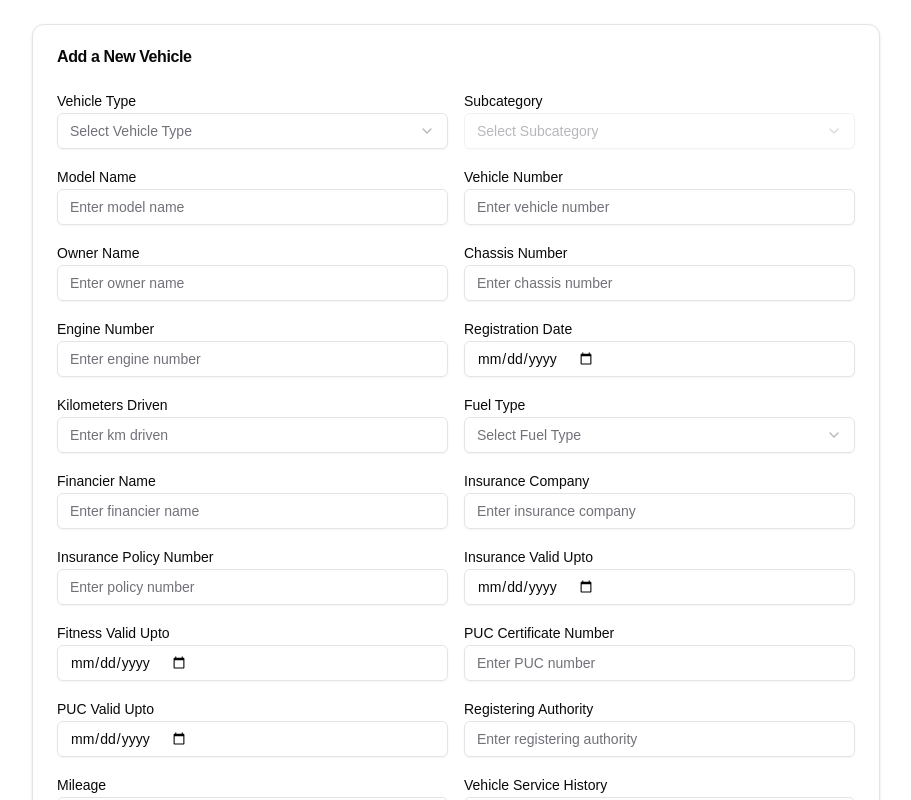
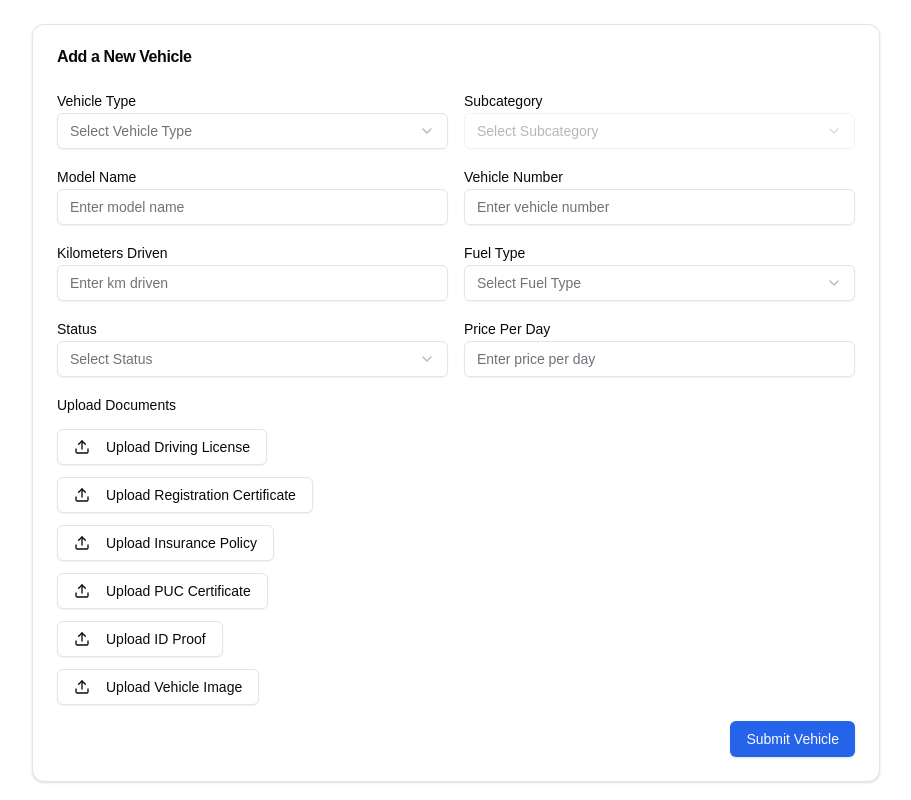
Before and after one commit to JagratArora1/RentAVehicleFrontend, a Next.js app: page /admin/add-vehicle in a window 1280 px wide. Shown: the top 800 px of the page, without its empty margins (184-1095 px from the left). Built offline with nearby package versions, Linux system fonts and the light colour scheme; sample sign-in values are in the browser's storage.

Commit message:
Errors Fixed

```diff
--- a/app/admin/add-vehicle/page.tsx
+++ b/app/admin/add-vehicle/page.tsx
@@ -6,7 +6,7 @@ import { Input } from "@/components/ui/input";
 import { Button } from "@/components/ui/button";
 import { Select, SelectContent, SelectItem, SelectTrigger, SelectValue } from "@/components/ui/select";
 import { Label } from "@/components/ui/label";
-import { Textarea } from "@/components/ui/textarea";
+// import { Textarea } from "@/components/ui/textarea";
 import { Upload } from "lucide-react";
 import { motion } from "framer-motion";
 
@@ -17,7 +17,17 @@ export default function AddVehiclePage() {
 
   const twoWheelerOptions = ["E-Scooty", "Scooty", "Sports Bike", "Bike"];
   const fourWheelerOptions = ["Sedan", "XUV", "Hatchback", "Premium"];
+  const [files, setFiles] = useState<{ [key: string]: File | null }>({});
 
+  const handleFileChange = (event: React.ChangeEvent<HTMLInputElement>, doc: string) => {
+    const selectedFile = event.target.files?.[0]; // Safe access with optional chaining
+    if (selectedFile) {
+      setFiles((prevFiles) => ({
+        ...prevFiles,
+        [doc]: selectedFile,
+      }));
+    }
+  };
   return (
     <motion.div
       className="max-w-4xl mx-auto p-6 space-y-6"
@@ -74,11 +84,11 @@ export default function AddVehiclePage() {
               <Label>Vehicle Number</Label>
               <Input type="text" placeholder="Enter vehicle number" />
             </div>
-            <div>
+            {/* <div>
               <Label>Owner Name</Label>
               <Input type="text" placeholder="Enter owner name" />
-            </div>
-            <div>
+            </div> */}
+            {/* <div>
               <Label>Chassis Number</Label>
               <Input type="text" placeholder="Enter chassis number" />
             </div>
@@ -89,7 +99,7 @@ export default function AddVehiclePage() {
             <div>
               <Label>Registration Date</Label>
               <Input type="date" />
-            </div>
+            </div> */}
             <div>
               <Label>Kilometers Driven</Label>
               <Input type="text" placeholder="Enter km driven" />
@@ -109,46 +119,46 @@ export default function AddVehiclePage() {
                 </SelectContent>
               </Select>
             </div>
-            <div>
+            {/* <div>
               <Label>Financier Name</Label>
               <Input type="text" placeholder="Enter financier name" />
             </div>
             <div>
               <Label>Insurance Company</Label>
               <Input type="text" placeholder="Enter insurance company" />
-            </div>
-            <div>
+            </div> */}
+            {/* <div>
               <Label>Insurance Policy Number</Label>
               <Input type="text" placeholder="Enter policy number" />
-            </div>
-            <div>
+            </div> */}
+            {/* <div>
               <Label>Insurance Valid Upto</Label>
               <Input type="date" />
-            </div>
-            <div>
+            </div> */}
+            {/* <div>
               <Label>Fitness Valid Upto</Label>
               <Input type="date" />
-            </div>
-            <div>
+            </div> */}
+            {/* <div>
               <Label>PUC Certificate Number</Label>
               <Input type="text" placeholder="Enter PUC number" />
-            </div>
-            <div>
+            </div> */}
+            {/* <div>
               <Label>PUC Valid Upto</Label>
               <Input type="date" />
-            </div>
-            <div>
+            </div> */}
+            {/* <div>
               <Label>Registering Authority</Label>
               <Input type="text" placeholder="Enter registering authority" />
-            </div>
-            <div>
+            </div> */}
+            {/* <div>
               <Label>Mileage</Label>
               <Input type="text" placeholder="Enter mileage" />
-            </div>
-            <div>
+            </div> */}
+            {/* <div>
               <Label>Vehicle Service History</Label>
               <Textarea placeholder="Enter service history" />
-            </div>
+            </div> */}
             <div>
               <Label>Status</Label>
               <Select>
@@ -169,7 +179,7 @@ export default function AddVehiclePage() {
           </div>
 
           {/* Upload Documents */}
-          <div className="space-y-3">
+          {/* <div className="space-y-3">
             <Label>Upload Documents</Label>
             {["Driving License", "Registration Certificate", "Insurance Policy", "PUC Certificate", "ID Proof","Vehicle Image"].map((doc) => (
               <div key={doc} className="flex items-center space-x-3">
@@ -179,7 +189,29 @@ export default function AddVehiclePage() {
                 </Button>
               </div>
             ))}
-          </div>
+          </div> */}
+          <div className="space-y-3">
+      <Label>Upload Documents</Label>
+      {["Driving License", "Registration Certificate", "Insurance Policy", "PUC Certificate", "ID Proof", "Vehicle Image"].map((doc) => (
+        <div key={doc} className="flex items-center space-x-3">
+          <label htmlFor={doc} className="flex items-center space-x-2">
+            <Button variant="outline" asChild>
+              <label htmlFor={doc} className="cursor-pointer flex items-center">
+                <Upload className="mr-2 h-5 w-5" />
+                Upload {doc}
+              </label>
+            </Button>
+            <Input
+              id={doc}
+              type="file"
+              className="hidden"
+              onChange={(e) => handleFileChange(e, doc)}
+            />
+          </label>
+          {files[doc] && <span className="text-sm text-green-600">{files[doc]?.name}</span>}
+        </div>
+      ))}
+    </div>
 
           {/* Submit Button */}
           <div className="flex justify-end">
```
